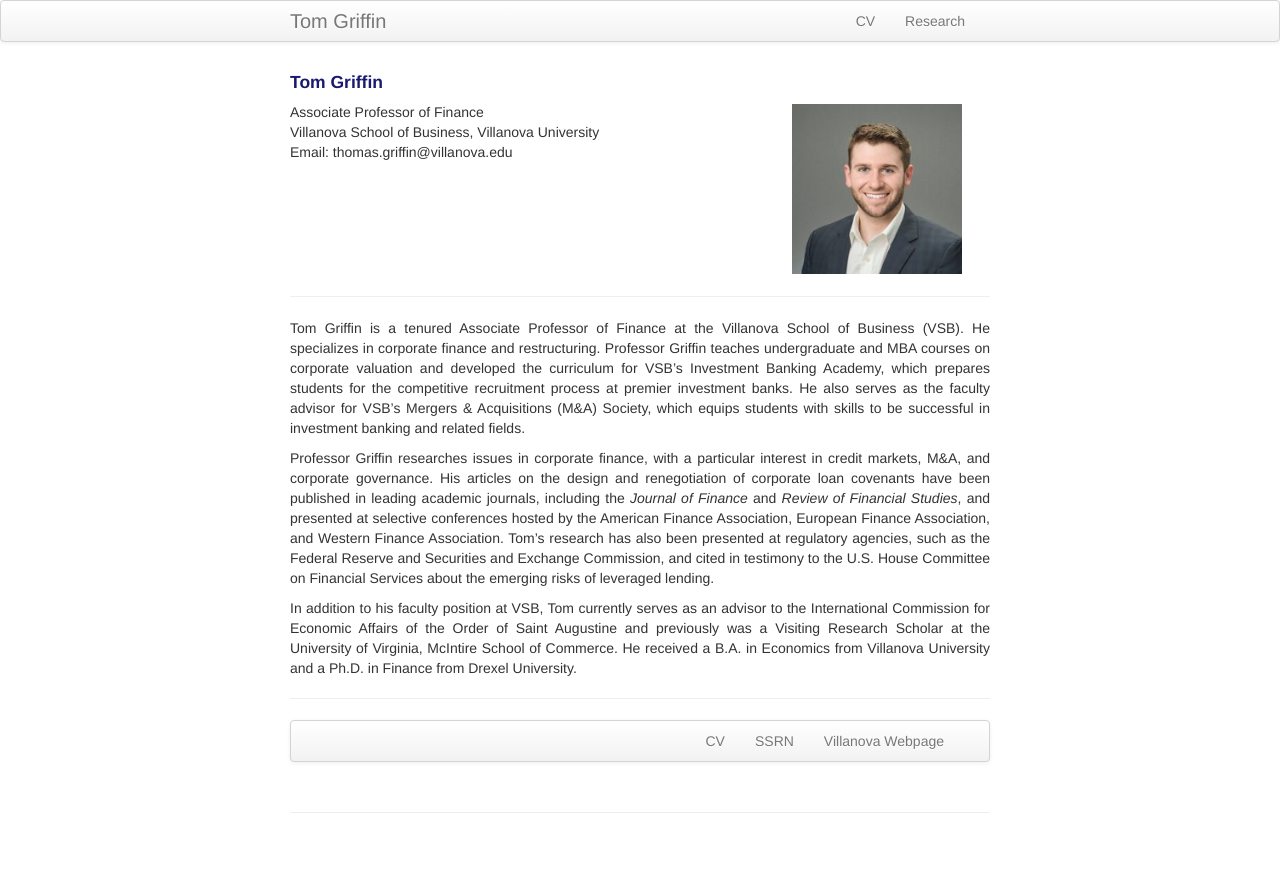
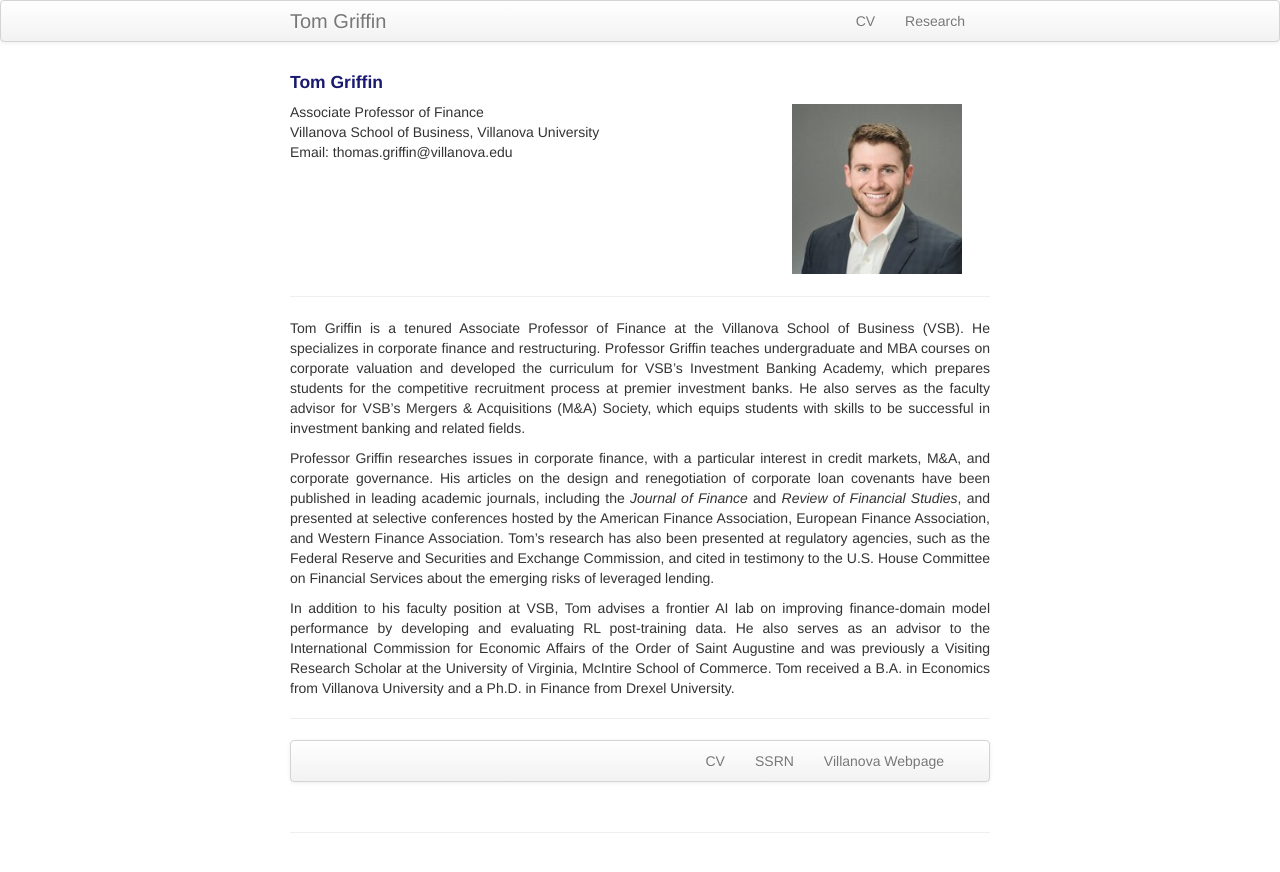
Before and after one commit to ThomasPGriffin/thomaspgriffin.github.io, a Jekyll site: the page built from index.md, in a window 1280 px wide. Shown: the top 872 px of the page. Built offline with Jekyll 4.4.1, drawn with Linux system fonts in a browser that asks for light colours.

Commit message:
Update index.md

```diff
--- a/index.md
+++ b/index.md
@@ -30,7 +30,7 @@ keywords: Tom, Thomas, Griffin, Finance, PhD, Drexel, Villanova, Professor
 
 <p>Professor Griffin researches issues in corporate finance, with a particular interest in credit markets, M&A, and corporate governance. His articles on the design and renegotiation of corporate loan covenants have been published in leading academic journals, including the <i>Journal of Finance</i> and <i>Review of Financial Studies</i>, and presented at selective conferences hosted by the American Finance Association, European Finance Association, and Western Finance Association. Tom’s research has also been presented at regulatory agencies, such as the Federal Reserve and Securities and Exchange Commission, and cited in testimony to the U.S. House Committee on Financial Services about the emerging risks of leveraged lending. </p>
 
-<p>In addition to his faculty position at VSB, Tom currently serves as an advisor to the International Commission for Economic Affairs of the Order of Saint Augustine and previously was a Visiting Research Scholar at the University of Virginia, McIntire School of Commerce. He received a B.A. in Economics from Villanova University and a Ph.D. in Finance from Drexel University.</p>
+<p>In addition to his faculty position at VSB, Tom advises a frontier AI lab on improving finance-domain model performance by developing and evaluating RL post-training data. He also serves as an advisor to the International Commission for Economic Affairs of the Order of Saint Augustine and was previously a Visiting Research Scholar at the University of Virginia, McIntire School of Commerce. Tom received a B.A. in Economics from Villanova University and a Ph.D. in Finance from Drexel University.</p>
 
 </div>
 ---
```
